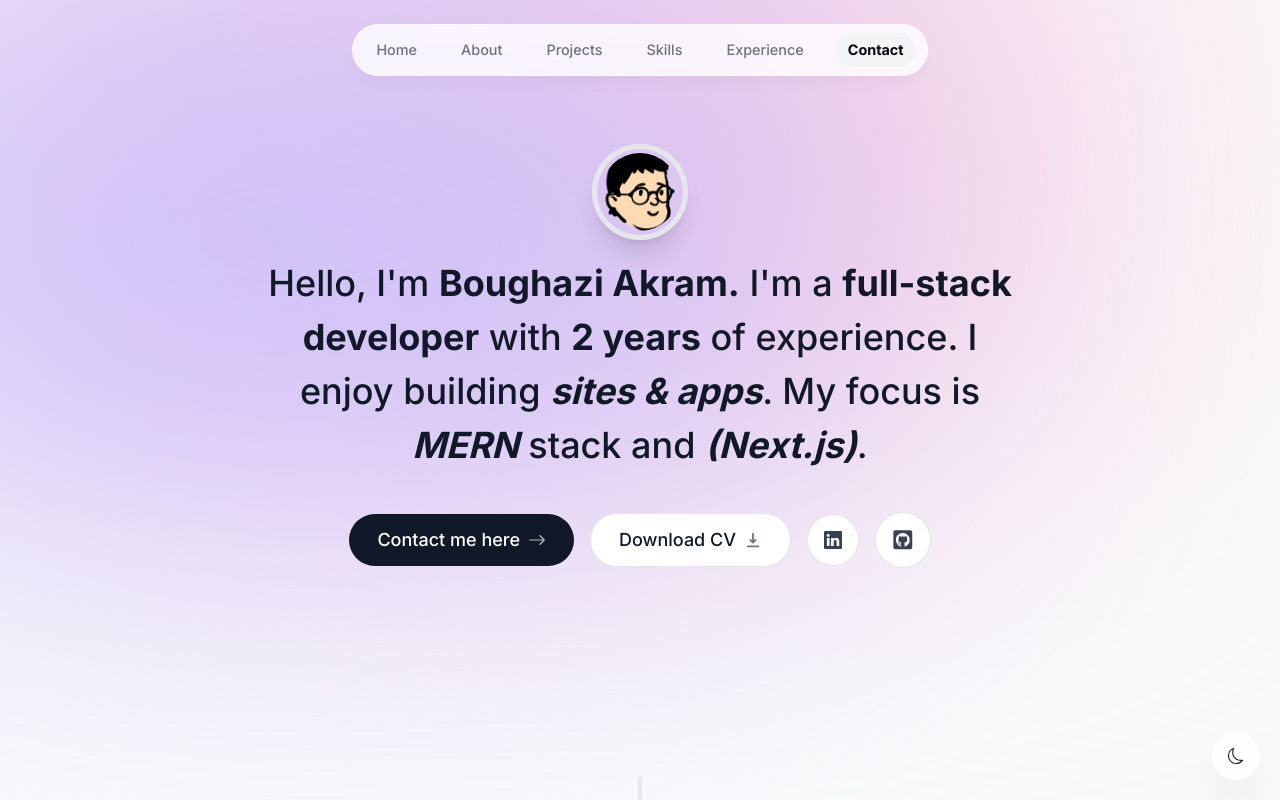
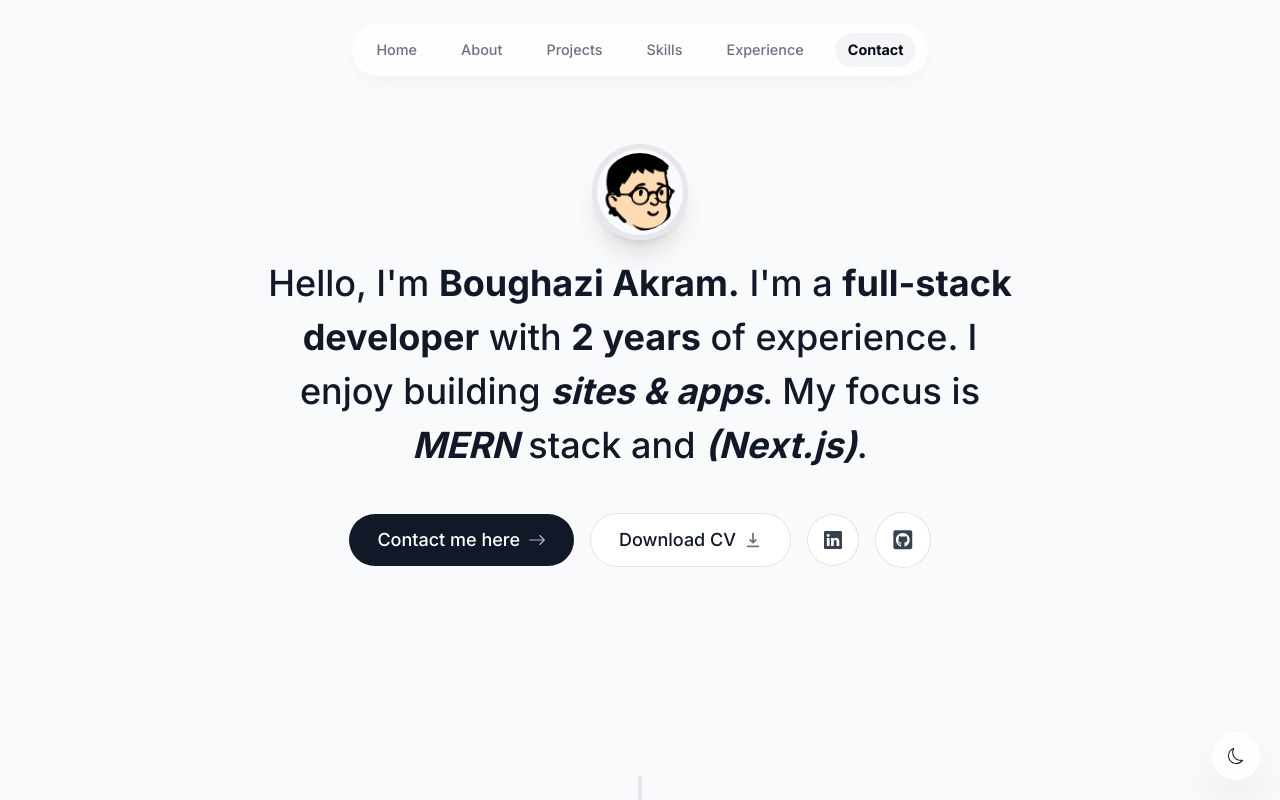
Before and after one commit to bouakram/portfolio-website, a Next.js app: page / in a window 1280 px wide. Shown: the top 800 px of the page. Built offline with nearby package versions, Linux system fonts and the light colour scheme.

Commit message:
removing the bg color style

```diff
--- a/app/layout.tsx
+++ b/app/layout.tsx
@@ -21,8 +21,8 @@ export default function RootLayout({
   return (
     <html lang="en" className="!scroll-smooth">
       <body className={`${inter.className} bg-gray-50 text-gray-900 relative pt-28 sm:pt-36 dark:bg-gray-900 dark:text-gray-50 dark:text-opacity-90`}>
-        <div className="bg-[#fcc5db] absolute top-[-6rem] -z-10 right-[11rem] h-[31.25rem] w-[31.25rem] rounded-full blur-[10rem] sm:w-[68.75rem] dark:bg-[#946263]"></div>
-        <div className="bg-[#c9bffc] absolute top-[-1rem] -z-10 left-[-35rem] h-[31.25rem] w-[50rem] rounded-full blur-[10rem] sm:w-[68.75rem] md:left-[-33rem] lg:left-[-28rem] xl:left-[-15rem] 2xl:left-[-5rem] dark:bg-[#676394]"></div>
+        {/* <div className="bg-[#fcc5db] absolute top-[-6rem] -z-10 right-[11rem] h-[31.25rem] w-[31.25rem] rounded-full blur-[10rem] sm:w-[68.75rem] dark:bg-[#946263]"></div>
+        <div className="bg-[#c9bffc] absolute top-[-1rem] -z-10 left-[-35rem] h-[31.25rem] w-[50rem] rounded-full blur-[10rem] sm:w-[68.75rem] md:left-[-33rem] lg:left-[-28rem] xl:left-[-15rem] 2xl:left-[-5rem] dark:bg-[#676394]"></div> */}
         <ThemeContextProvider>
           <ActivSectionContextProvider>
             <Header />
@@ -31,8 +31,8 @@ export default function RootLayout({
           </ActivSectionContextProvider>
           <ThemeToggle />
         </ThemeContextProvider>
-        <div className="bg-[#c9bffc] absolute bottom-[6rem] -z-10 right-[11rem] h-[31.25rem] w-[31.25rem] rounded-full blur-[10rem] sm:w-[68.75rem] dark:bg-[#676394]"></div>
-        <div className="bg-[#fcc5db] absolute bottom-[1rem] -z-10 left-[-35rem] h-[31.25rem] w-[50rem] rounded-full blur-[10rem] sm:w-[68.75rem] md:left-[-33rem] lg:left-[-28rem] xl:left-[-15rem] 2xl:left-[-5rem] dark:bg-[#946263]"></div>
+        {/* <div className="bg-[#c9bffc] absolute bottom-[6rem] -z-10 right-[11rem] h-[31.25rem] w-[31.25rem] rounded-full blur-[10rem] sm:w-[68.75rem] dark:bg-[#676394]"></div>
+        <div className="bg-[#fcc5db] absolute bottom-[1rem] -z-10 left-[-35rem] h-[31.25rem] w-[50rem] rounded-full blur-[10rem] sm:w-[68.75rem] md:left-[-33rem] lg:left-[-28rem] xl:left-[-15rem] 2xl:left-[-5rem] dark:bg-[#946263]"></div> */}
       </body>
     </html>
   )
```
